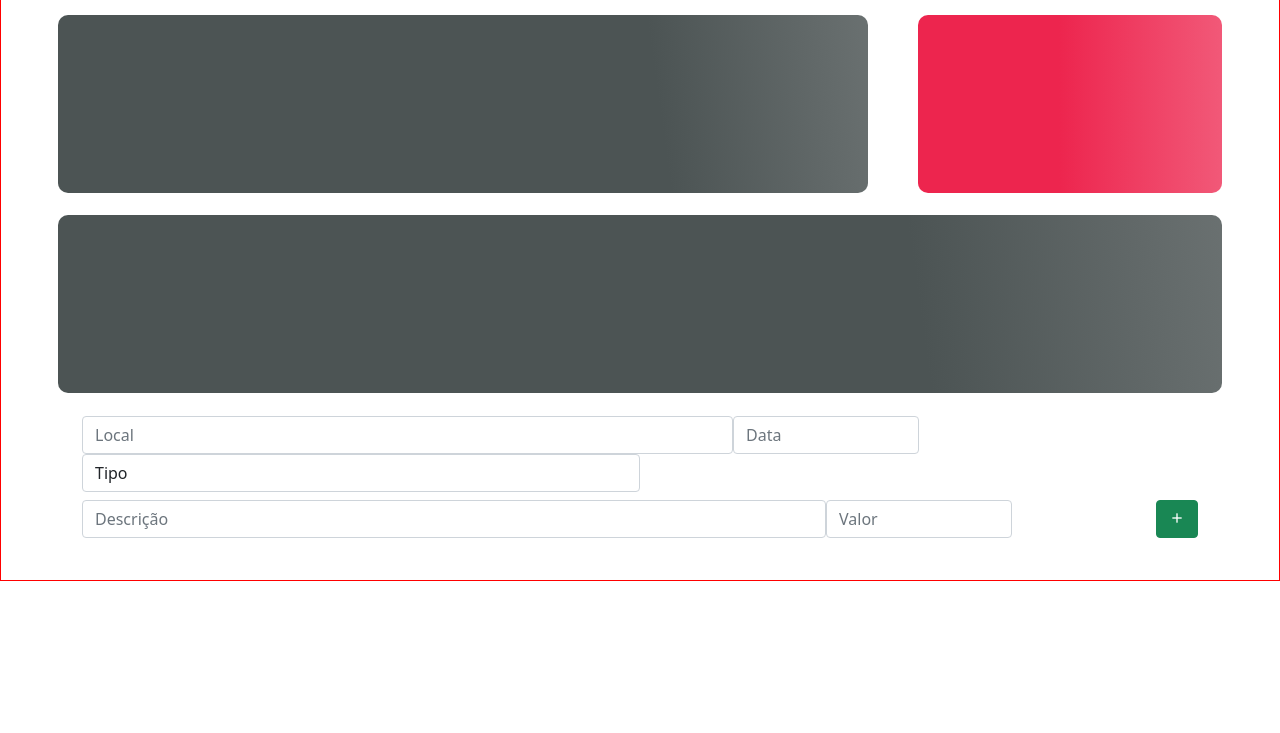
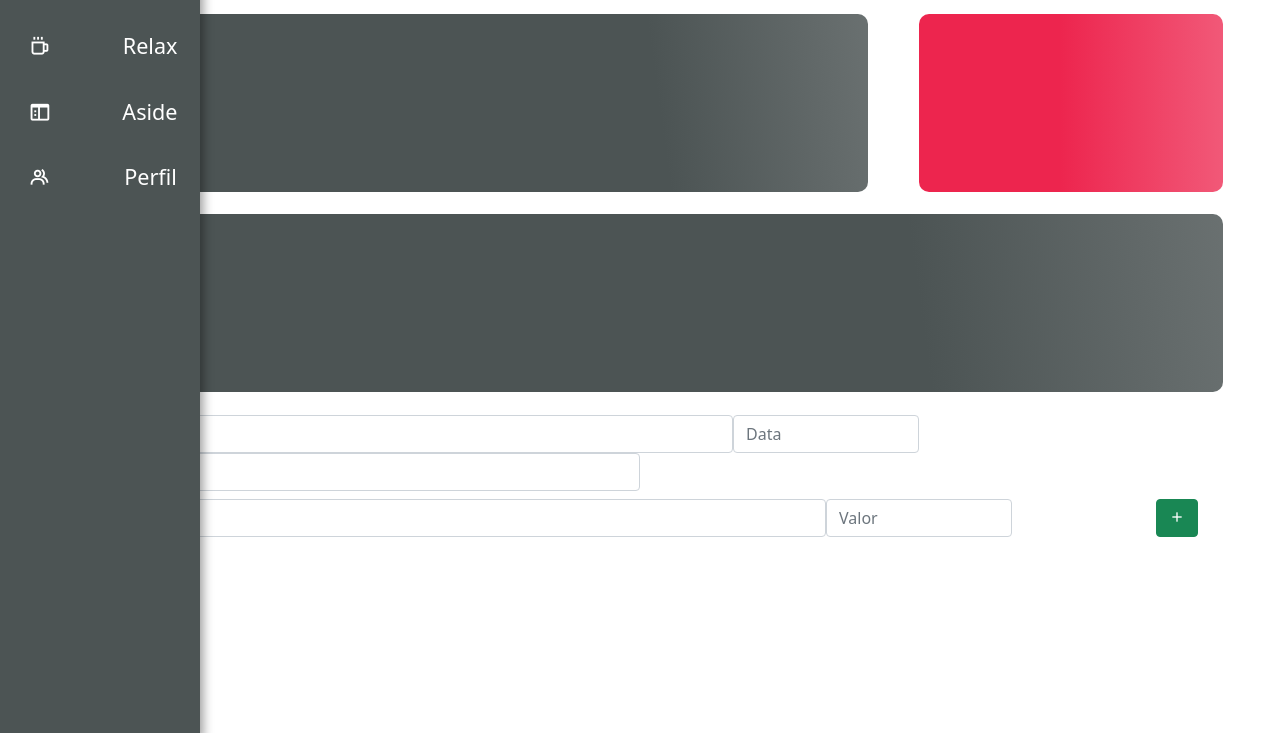
Before and after one commit to LuanCalais/Coin-Me, a website: page index.html in a window 1280 px wide. Shown: the part 67-800 px from the top of the page. Drawn offline with nearby package versions, Linux system fonts and the light colour scheme.

Commit message:
criar sidebar

```diff
--- a/assets/style/style.scss
+++ b/assets/style/style.scss
@@ -4,9 +4,9 @@
     box-sizing: border-box;
 }
 
-.row{
-    --bs-gutter-x: 0!important;
-    --bs-gutter-y: 0!important;
+.row {
+    --bs-gutter-x: 0 !important;
+    --bs-gutter-y: 0 !important;
 }
 
 body {
@@ -28,12 +28,85 @@ body {
         }
     }
 
+    aside {
+        position: fixed;
+        width: 2.75em;
+        top: 0;
+        height: 100vh;
+        z-index: 100;
+        background-color: #4C5454;
+        overflow: hidden;
+        transition: width .3s ease;
+        box-shadow: 3px 7px 10px rgba(0, 0, 0, .4);
+
+        &:hover {
+            width: 12.5em;
+        }
+
+        ul {
+            display: flex;
+            flex-direction: column;
+            color: white;
+
+            li {
+                display: grid;
+                grid-template-columns: auto auto;
+                align-items: center;
+                margin-bottom: 1px;
+                margin-top: 2em;
+                column-gap: 10px;
+                &:hover {
+                background-color: #353838;
+                }
+
+                a {
+                    height: 100%;
+                    position: relative;
+                    display: block;
+                    text-align: center;
+                    transition: all .3s ease;
+                    text-decoration: none;
+                    color: white;
+                    font-weight: 100;
+                    font-size: 1.35em;
+
+                    &:hover {
+                        color: #fff;
+                    }
+
+                    &:after {
+                        content: '';
+                        width: 100%;
+                        position: absolute;
+                        top: 0;
+                        left: 0;
+                        border-radius: 2px;
+                        opacity: 0;
+                        transition: all .5s ease;
+                        z-index: -10;
+                    }
+
+                }
+
+                i {
+                    max-width: 80px;
+                    min-width: 45px;
+                    text-align: center;
+                    font-size: 1.4rem;
+                    color: fff;
+                    cursor: pointer;
+                }
+            }
+
+        }
+
+    }
+
     main {
 
         display: flex;
         align-items: flex-start;
         justify-content: center;
-        border: 1px solid red;
         min-height: 589px;
         height: auto;
 
@@ -44,10 +117,11 @@ body {
             // Estilo geral section
             section {
 
-                .back-grad-black{
-                    background: linear-gradient(82.03deg, #4C5454 73.48%, #FFFFFF 233.54%);                }
+                .back-grad-black {
+                    background: linear-gradient(82.03deg, #4C5454 73.48%, #FFFFFF 233.54%);
+                }
 
-                .red-grad-primary{
+                .red-grad-primary {
                     background: linear-gradient(90deg, #ED254E 46.45%, rgba(237, 37, 78, 0) 272.73%);
                 }
 
@@ -56,18 +130,19 @@ body {
                 min-height: 11.125em;
                 width: 100%;
 
-                .row{
+                .row {
                     min-height: 11.125em;
                     display: flex;
                     flex-direction: row;
                     flex-wrap: wrap;
                     justify-content: space-around;
 
-                    .box-s1, .box-s2{
+                    .box-s1,
+                    .box-s2 {
                         border-radius: 0.625em;
                     }
 
-                    .box-s2{
+                    .box-s2 {
                         width: 95.9%;
                     }
                 }
--- a/index.html
+++ b/index.html
@@ -4,6 +4,7 @@
 <meta charset="UTF-8">
 <meta http-equiv="X-UA-Compatible" content="IE=edge">
 <meta name="viewport" content="width=device-width, initial-scale=1.0">
+<link rel="icon" href="./assets/img/topo-con.png">
 
 <!-- Bootstrap css -->
 <link rel="stylesheet" href="assets/lib/bootstrap/bootstrap.min.css">
@@ -36,6 +37,27 @@
     </div>
 
   </nav>
+
+  <aside>
+    <ul class="nav">
+      <li class="nav-item">
+        <i class='bx bx-home-alt-2'></i>
+        <a href="#">Home</a>
+      </li>
+      <li class="nav-item">
+        <i class='bx bx-coffee'></i>
+        <a href="#">Relax</a>
+      </li>
+      <li class="nav-item">
+        <i class='bx bx-sidebar'></i>
+        <a href="#">Aside</a>
+      </li>
+      <li class="nav-item">
+        <i class='bx bx-group'></i>
+        <a href="#">Perfil</a>
+      </li>
+    </ul>
+  </aside>
 
   <main>
 
```
Also changed, not shown: assets/img/topo-con.png (added), assets/style/style.css, 1 other file.
